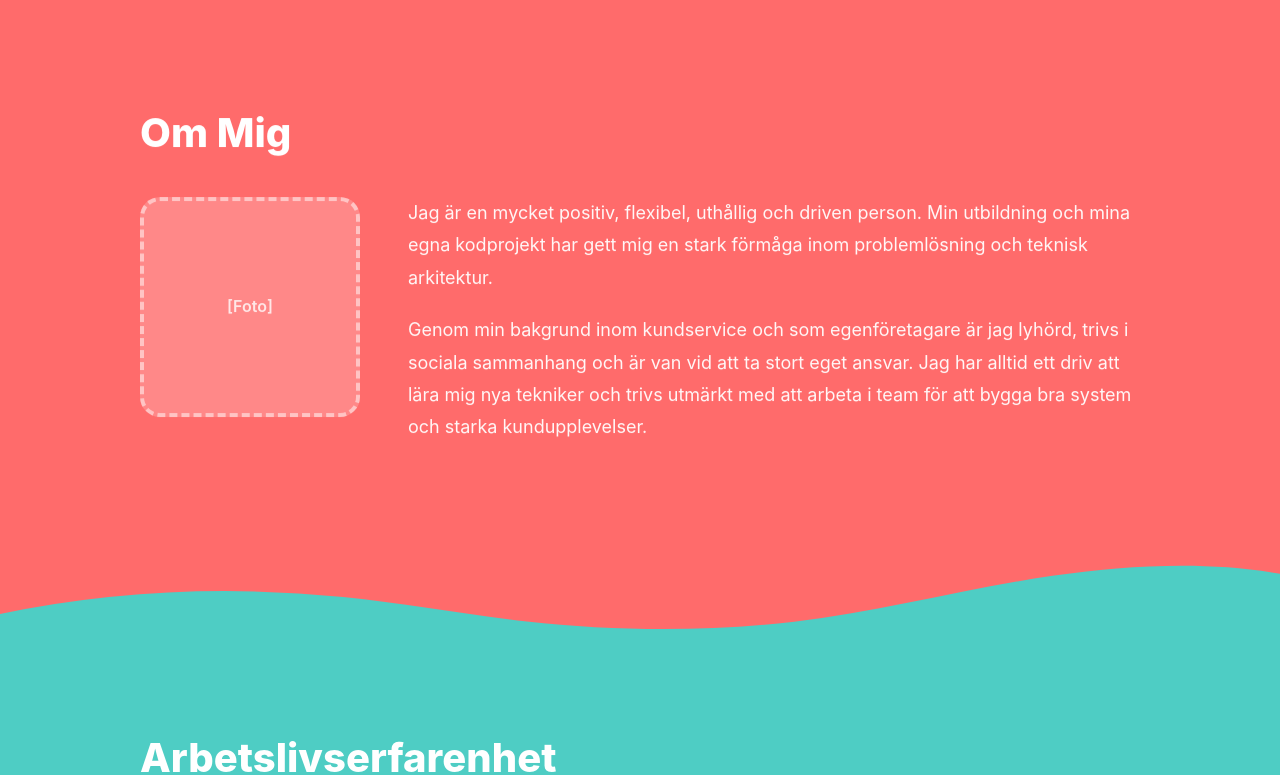
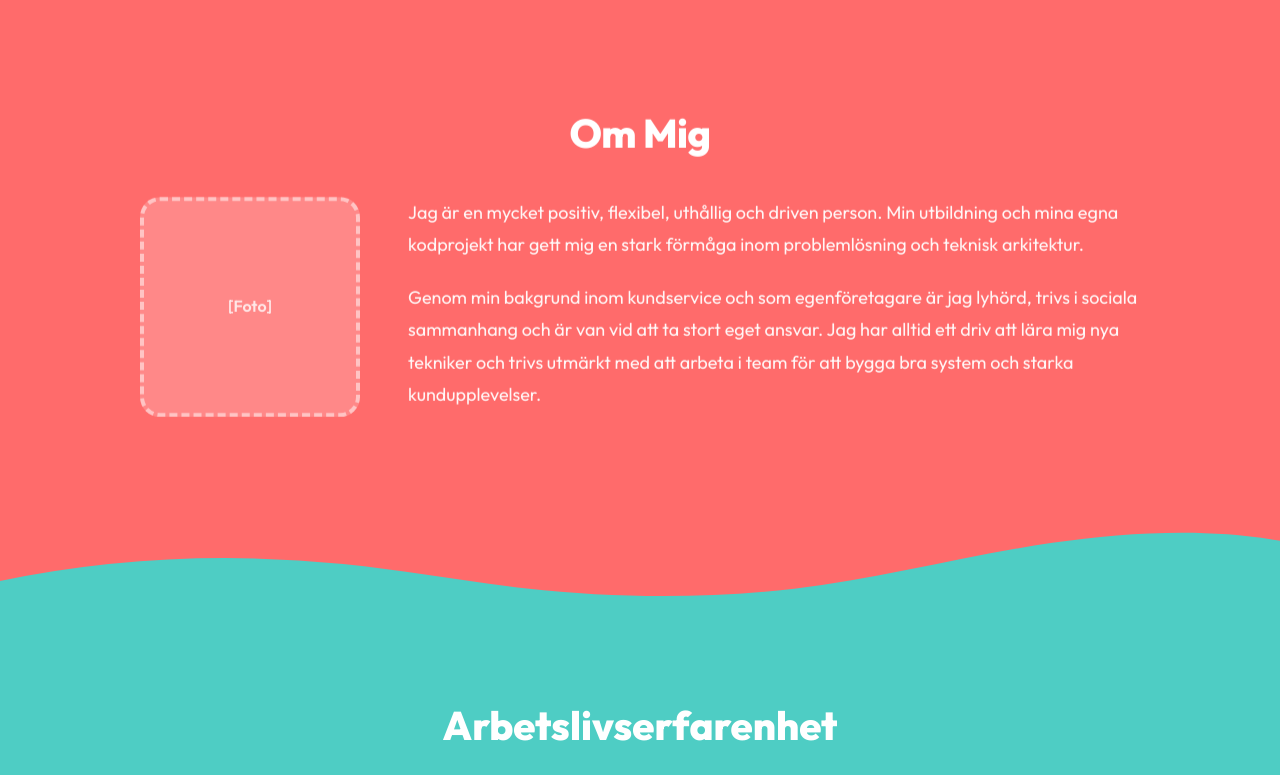
Before and after one commit to jacomaco/portfolio, a React (Vite) app: page / in a window 1280 px wide. Shown: the part 865-1640 px from the top of the page. Built offline with nearby package versions, Linux system fonts and the light colour scheme.

Commit message:
style: Integrate 'Outfit' font and refine typographic and color styles across the portfolio, including footer background.

```diff
--- a/index.html
+++ b/index.html
@@ -5,6 +5,9 @@
     <link rel="icon" type="image/svg+xml" href="/favicon.svg" />
     <meta name="viewport" content="width=device-width, initial-scale=1.0" />
     <meta name="description" content="Portfolio of a Fullstack Developer specializing in React, Node.js, and modern web technologies." />
+    <link rel="preconnect" href="https://fonts.googleapis.com">
+    <link rel="preconnect" href="https://fonts.gstatic.com" crossorigin>
+    <link href="https://fonts.googleapis.com/css2?family=Outfit:wght@100..900&display=swap" rel="stylesheet">
     <title>Fullstack Developer Portfolio</title>
   </head>
   <body>
--- a/src/App.css
+++ b/src/App.css
@@ -35,10 +35,6 @@
   --transition: 0.3s ease;
 }
 
-#languages .section-title-dark,
-#interests .section-title-dark {
-  text-align: center;
-}
 
 * {
   margin: 0;
@@ -51,7 +47,7 @@ html {
 }
 
 body {
-  font-family: -apple-system, BlinkMacSystemFont, 'Segoe UI', Roboto, sans-serif;
+  font-family: 'Outfit', -apple-system, BlinkMacSystemFont, 'Segoe UI', Roboto, sans-serif;
   background-color: var(--color-hero-start);
   color: white;
   line-height: 1.6;
@@ -136,6 +132,8 @@ body {
   -webkit-background-clip: text;
   -webkit-text-fill-color: transparent;
   background-clip: text;
+  text-align: center;
+  letter-spacing: -0.5px;
 }
 
 .section-title-dark {
@@ -143,6 +141,7 @@ body {
   font-weight: 800;
   margin-bottom: 2rem;
   color: var(--color-text-dark);
+  text-align: center;
 }
 
 .wave-divider-container {
@@ -193,6 +192,7 @@ body {
   text-shadow: 0 4px 20px rgba(0, 0, 0, 0.2);
   position: relative;
   z-index: 1;
+  letter-spacing: -1.5px; /* Snyggare för kraftigt typsnitt */
 }
 
 .hero-typing-container {
@@ -437,6 +437,10 @@ body {
   color: var(--color-text-dark);
 }
 
+#education .section-title-dark {
+  color: #333333;
+}
+
 .education-grid {
   display: grid;
   grid-template-columns: repeat(auto-fit, minmax(400px, 1fr));
@@ -513,9 +517,9 @@ body {
 }
 
 #skills .section-title-dark {
-  color: var(--color-teal-start);
+  color: #333333;
   background: none;
-  -webkit-text-fill-color: var(--color-teal-start);
+  -webkit-text-fill-color: #333333;
 }
 
 .skills-grid {
@@ -541,7 +545,7 @@ body {
   font-size: 1.1rem;
   font-weight: 700;
   margin-bottom: 1rem;
-  color: var(--color-accent-purple);
+  color: #333333;
 }
 
 .skill-tags {
@@ -831,7 +835,7 @@ body {
   padding: 2rem;
   text-align: center;
   /* Changed from 135deg to 180deg for a seamless vertical blend */
-  background: linear-gradient(180deg, #667eea 0%, #764ba2 100%);
+  background: #667eea;
   color: white;
   font-size: 0.9rem;
 }
```
